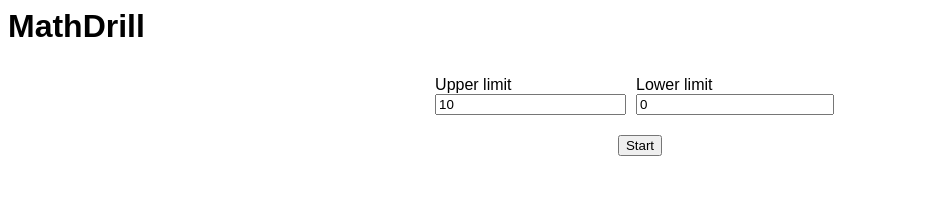
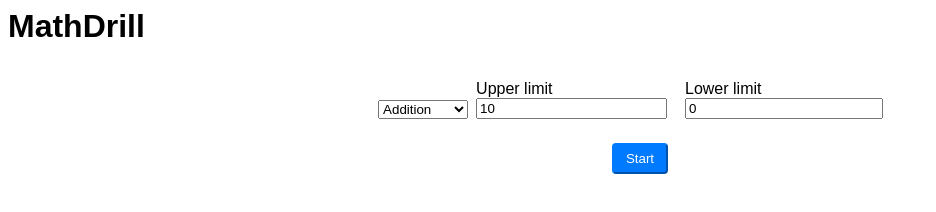
Before and after one commit to jeffbdye/MathDrill, a website: page public/index.html in a window 1280 px wide. Shown: the whole page, without its empty margins (0-936 px from the left). Drawn offline with Linux system fonts and the light colour scheme.

Commit message:
expose subtraction, styles

```diff
--- a/public/index.html
+++ b/public/index.html
@@ -11,6 +11,12 @@
 
   <form onsubmit="return setupGame(event)">
     <div class="container config">
+      <div style="align-self: flex-end">
+        <select id="type">
+          <option value="addition" selected>Addition</option>
+          <option value="subtraction">Subtraction</option>
+        </select>
+      </div>
       <div>
         <label for="upper">Upper limit</label>
         <input type="number" name="upper" id="upper" max="2147483647" min="1" />
@@ -21,12 +27,12 @@
       </div>
       <div style="align-self: flex-end">
         <button id="restart" type="submit" style="display: none">
-          <i class="fa fa-refresh" id="restart" aria-hidden="true" title="Restart game"></i> Restart
+          <i class="fa fa-refresh" id="restart" aria-hidden="true" style="align-self: flex-end"></i> Restart
         </button>
       </div>
     </div>
     <div class="container">
-      <button type="submit" id="start">Start</button>
+      <button type="submit" id="start" class="primary">Start</button>
     </div>
   </form>
 
@@ -64,12 +70,33 @@
     text-align: center;
   }
 
+  .config div {
+    padding: 4px;
+  }
+
   .config label {
     display: inline-block;
   }
 
   .config input {
     width: 95%;
+  }
+
+  button {
+    border-radius: .25rem;
+    padding: .375rem .75rem;
+  }
+
+  button.primary {
+    color: #fff;
+    background-color: #007bff;
+    border-color: #007bff
+  }
+
+  button.primary:hover {
+    color: #fff;
+    background-color: #0069d9;
+    border-color: #0062cc;
   }
 
 @keyframes shake {
--- a/public/index.js
+++ b/public/index.js
@@ -12,6 +12,7 @@ var restartElement = document.getElementById('restart');
 var problemElement = document.getElementById('problem');
 var responseArea = document.getElementById('response-area');
 var responseElement = document.getElementById('response-input');
+var typeElement = document.getElementById('type');
 var upperElement = document.getElementById('upper');
 var lowerElement = document.getElementById('lower');
 // params, problems element
@@ -24,6 +25,7 @@ function initialize() {
 
   upperElement.value = upper;
   lowerElement.value = lower;
+  typeElement.value = problemType;
 
   responseArea.addEventListener('animationend', (e) => {
     responseArea.classList.remove('apply-shake');
@@ -43,10 +45,12 @@ function setupGame(event) {
 
   // restart game
   // - capture settings
-  // - generate first problem
   upper = upperElement.value.trim();
   lower = lowerElement.value.trim();
-  // params, problem type
+  problemType = typeElement.value;
+  // TODO: num params, problem type
+
+  // - generate first problem
   updateProblem();
   responseElement.focus();
   return false;
```
